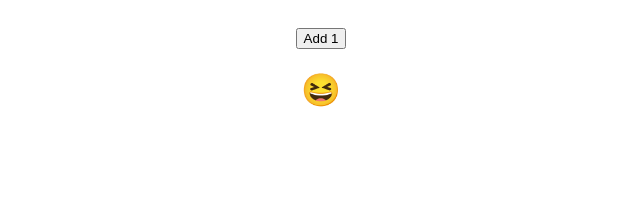
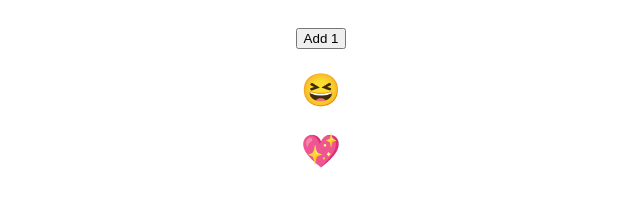
Before and after one commit to super8989/React_hooks_intro, a React (Create React App) app: page / in a window 1280 px wide. Shown: the part 159-366 px from the top of the page, without its empty margins (319-959 px from the left). Built offline with nearby package versions, Linux system fonts and the light colour scheme.

Commit message:
added another toggle for another state

```diff
--- a/src/Toggler.js
+++ b/src/Toggler.js
@@ -2,11 +2,22 @@ import React, { useState } from "react";
 
 function Toggler() {
 	const [isHappy, setIsHappy] = useState(true);
-	const toggle = () => {
+	const [isHeartbroken, setIsHeartbroken] = useState(false);
+
+	const toggleIsHappy = () => {
 		setIsHappy(!isHappy);
 	};
 
-	return <h1 onClick={toggle}>{isHappy ? "😆" : "😭"}</h1>;
+	const toggleIsHeartbroken = () => {
+		setIsHeartbroken(!isHeartbroken);
+	};
+
+	return (
+		<div>
+			<h1 onClick={toggleIsHappy}>{isHappy ? "😆" : "😭"}</h1>
+			<h1 onClick={toggleIsHeartbroken}>{isHeartbroken ? "💔" : "💖"} </h1>
+		</div>
+	);
 }
 
 export default Toggler;
```
